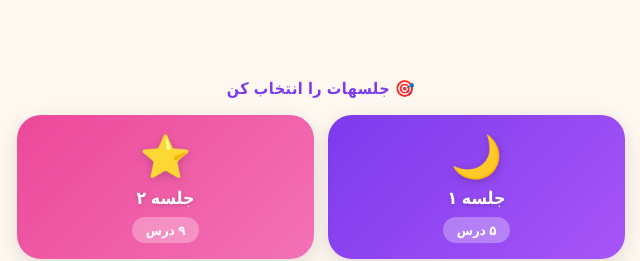
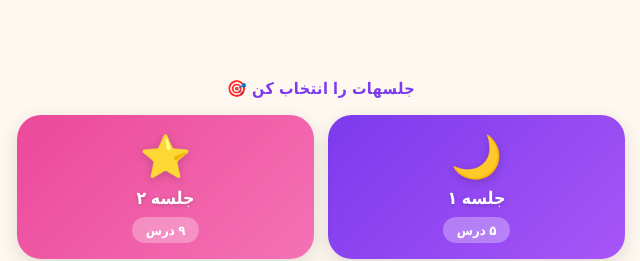
Before and after one commit to hafizschool340-alt/hafiz-school, a plain HTML site: page index.html in a window 1280 px wide. Shown: the part 295-556 px from the top of the page, 319-959 px from the left. Drawn offline with Linux system fonts and the light colour scheme.

```diff
--- a/index.html
+++ b/index.html
@@ -272,7 +272,7 @@ video{width:100%;border-radius:16px;background:#111;max-height:240px;display:blo
   </div>
 
   <div class="container">
-    <div class="section-title">🎯 جلسهات را انتخاب کن</div>
+    <div class="section-title">جلسهات را انتخاب کن 🎯</div>
     <div class="session-grid sc-colors" id="sessionGrid">
       <div class="loading"><div class="spinner"></div>در حال بارگذاری...</div>
     </div>
```
